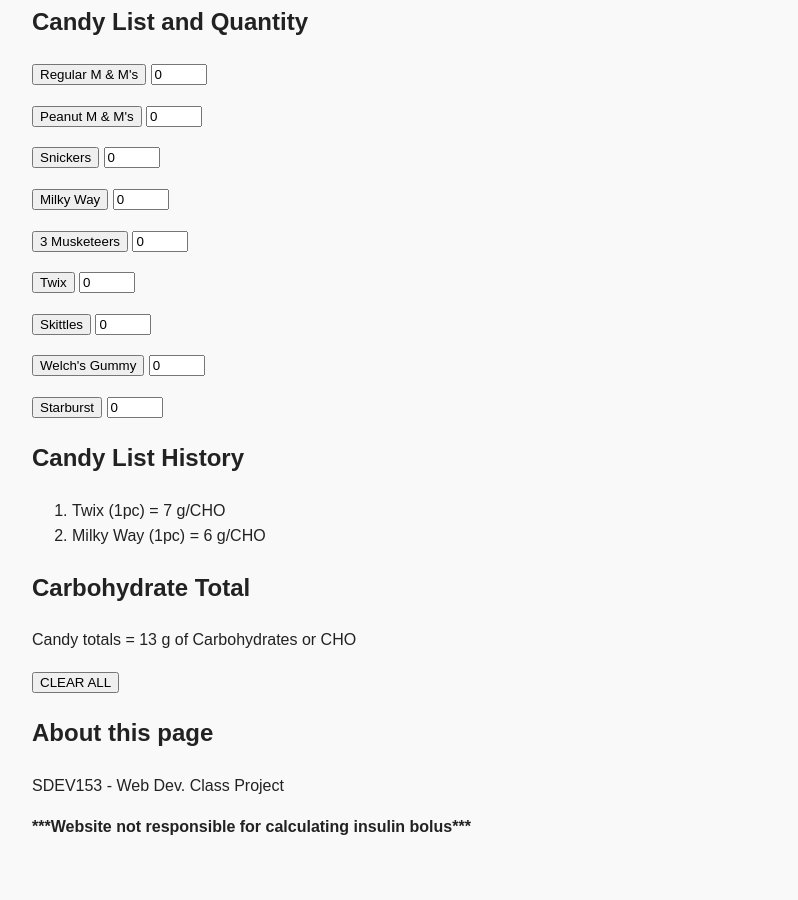
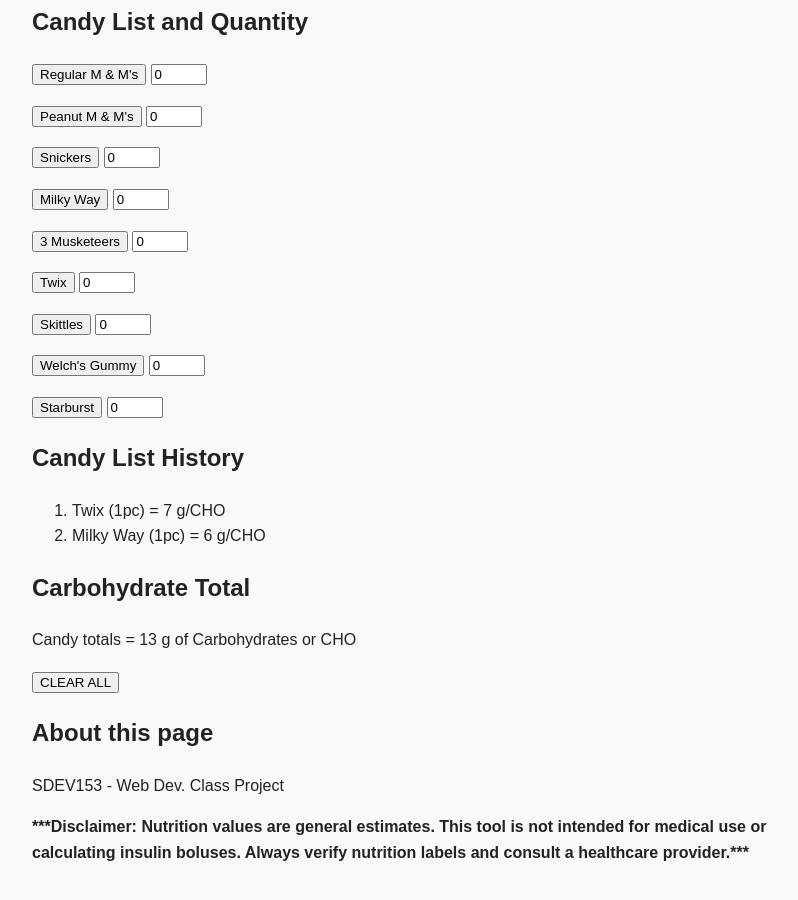
Before and after one commit to ArlynMP/SDEV153-Fall2026-websitdev, a plain HTML site: page index.html in a window 1280 px wide. Shown: the part 274-1174 px from the top of the page, without its empty margins (208-1006 px from the left). Drawn offline with Linux system fonts and the light colour scheme.

Commit message:
Update disclaimer in footer for clarity

```diff
--- a/index.html
+++ b/index.html
@@ -94,7 +94,7 @@
   <footer>
     <h2>About this page</h2>
     <p>SDEV153 - Web Dev. Class Project</p>
-    <p><strong>***Website not responsible for calculating insulin bolus***</strong></p>
+    <p><strong>***Disclaimer: Nutrition values are general estimates. This tool is not intended for medical use or calculating insulin boluses. Always verify nutrition labels and consult a healthcare provider.***</strong></p>
   </footer>
 
 </body>
```
